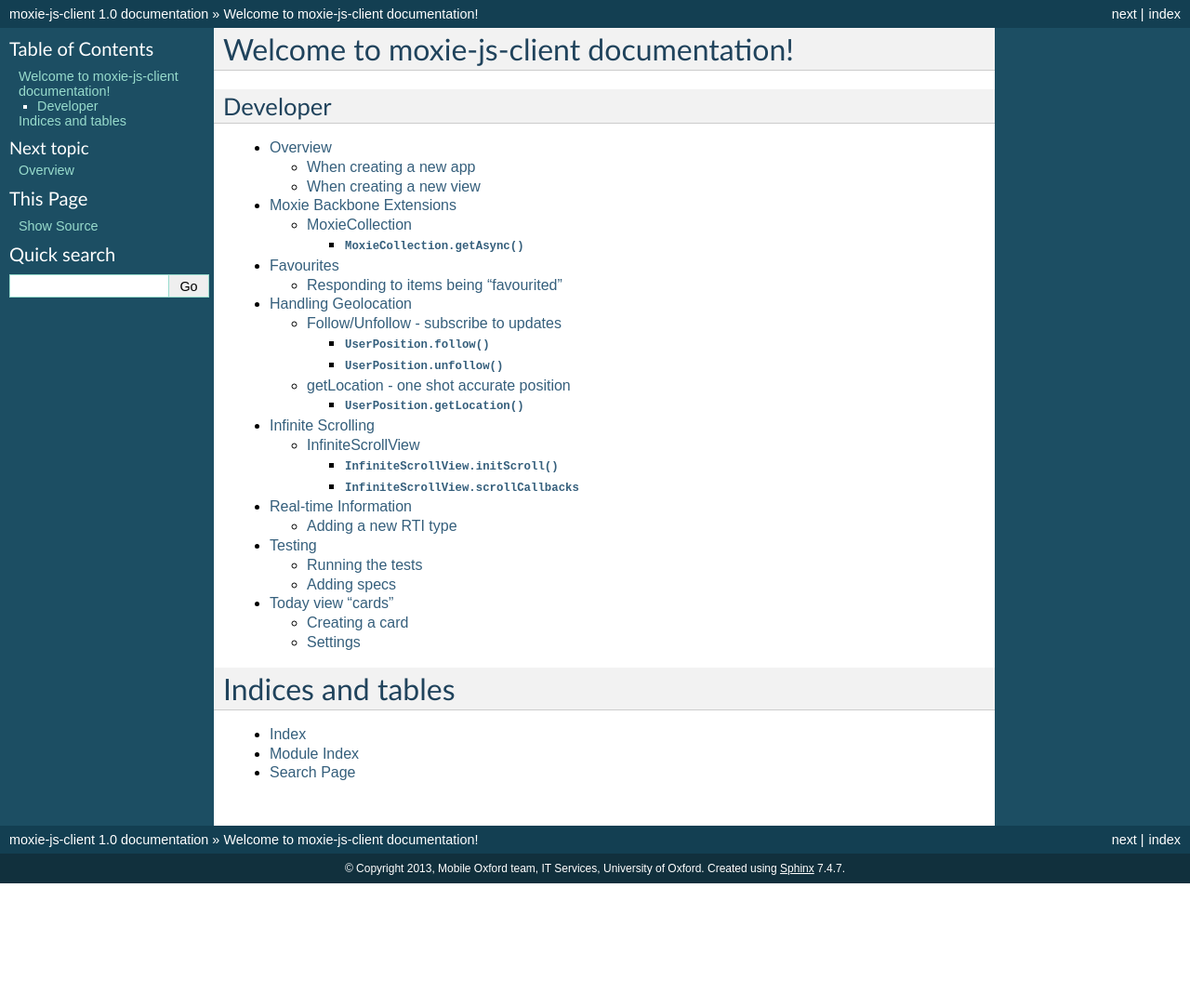
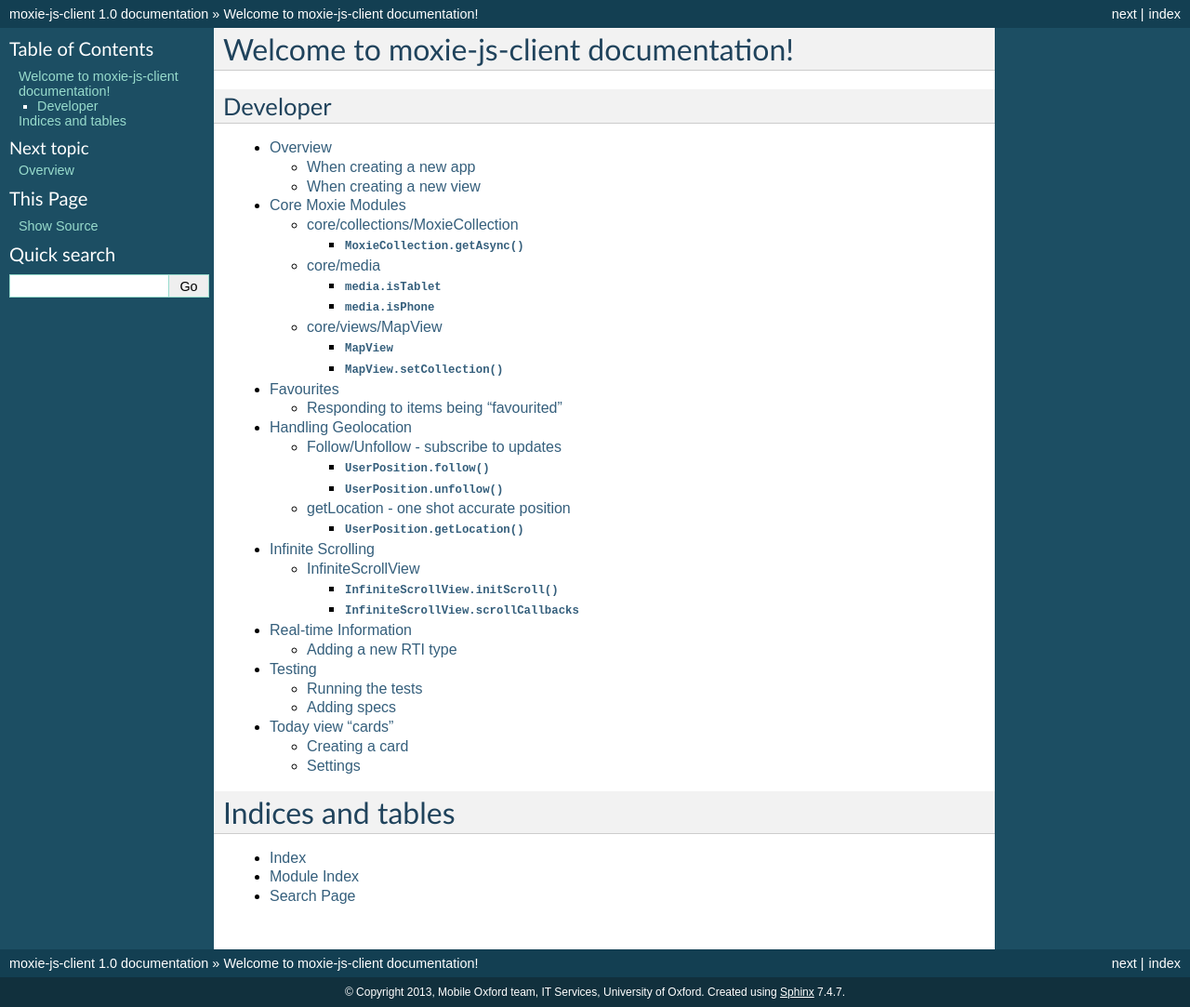
Before and after one commit to ox-it/moxie-js-client, a Sphinx documentation site: the page built from docs/source/index.rst, in a window 1280 px wide. Shown: the whole page at 93% size. Built offline with Sphinx 7.4.7, drawn with Linux system fonts in a browser that asks for light colours; before the commit the page ends 950 px from its top, so only the background shows below that; some of the changed lines change nothing that is shown.

Commit message:
Added docs for core/media and core/views/MapView

```diff
--- a/docs/source/developer/core.rst
+++ b/docs/source/developer/core.rst
@@ -1,12 +1,12 @@
 .. highlight:: javascript
 
-Moxie Backbone Extensions
-=========================
+Core Moxie Modules
+==================
 
 When developing with Backbone.js we identify common code and move that into the ``core`` module.
 
-MoxieCollection
----------------
+core/collections/MoxieCollection
+--------------------------------
 
 Our base Collection providing some common methods we're using throughout our applications. To create a new collection using ``MoxieCollection`` simply extend it.
 
@@ -24,3 +24,48 @@
      * ``failure``: Called if the ``key`` cannot be found in the collection.
      * ``pendingEvent``: default ``reset`` - The event you want getAsync to wait for before calling ``success``.
    :param boolean retry: Used to prevent repeated callbacks occuring.
+
+
+core/media
+----------
+
+Simple module which presents an API to determine which media queries are active
+on the ``document`` at a particular time.
+
+.. js:attribute:: media.isTablet()
+
+   Does our media query suggest the ``document`` is being rendered in a tablet
+   style layout. This also applies for desktop's and any device with
+   significant width.
+
+.. js:attribute:: media.isPhone()
+
+   Are we being rendered on a device with a small width suggesting a phone.
+
+core/views/MapView
+------------------
+
+Base view for rendering a Map with a collection of Points of Interest
+(POICollection) on it.
+
+.. js:class:: MapView([options])
+
+   Accepts all the usual ``Backbone.View`` arguments. As well as:
+
+   :param options.fullScreen: Should this Map have the full-screen class to
+                              render at 100% height?
+   :param options.interactiveMap: Should the map allow user interaction e.g.
+                                  touch and drag the map about. If this is
+                                  falsy or the map is rendered in phone view
+                                  then click events on the map will be fired as
+                                  ``mapClick`` on the ``MapView`` object.
+
+
+.. js:function:: MapView.setCollection(collection)
+
+   Update the MapView, removing any points currently rendered and place
+   pointers for the new ``collection``.
+
+   :param collection: The new ``Backbone.Collection`` to be rendered. Models
+                      within this collection should have ``lat`` and ``lon`
+                      attribute in order for points to be placed.
```
